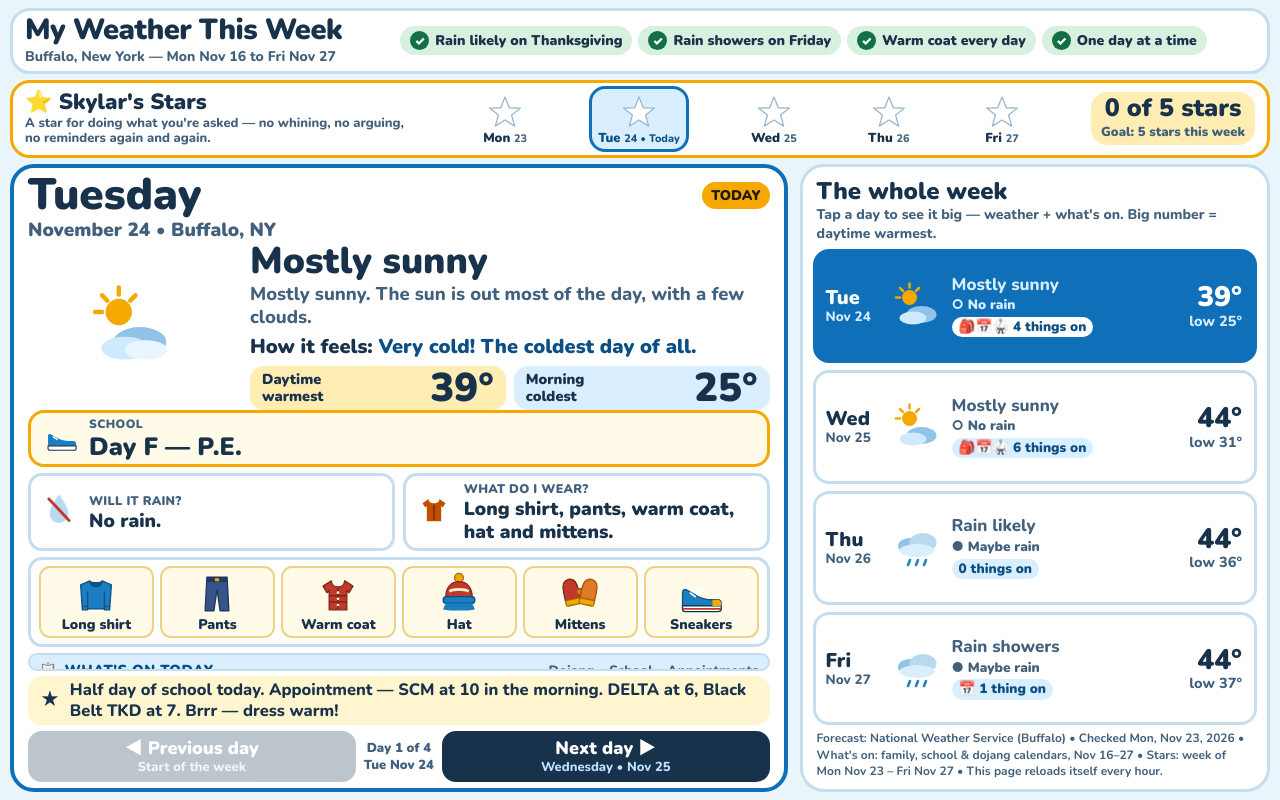
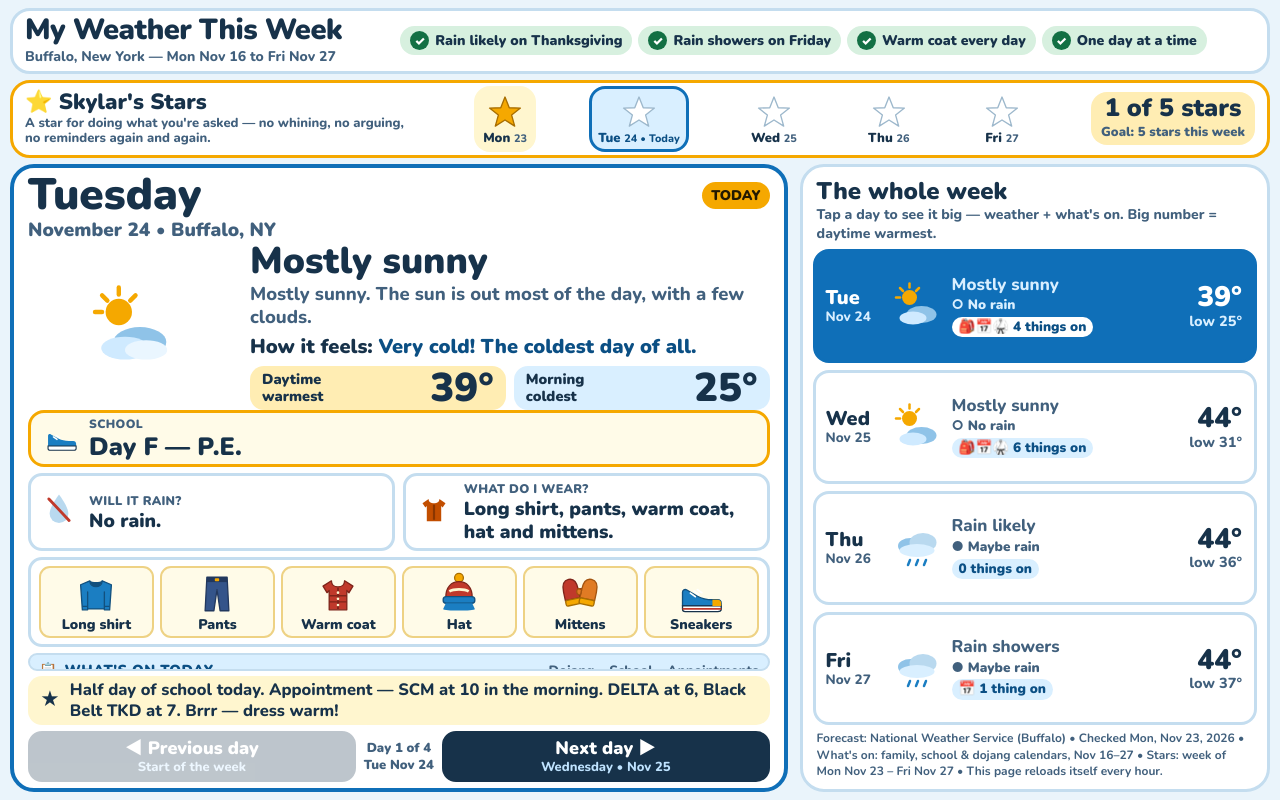
Before and after one commit to loop9-remixd/whatshouldiwear, a plain HTML site: page index.html in a window 1280 px wide. Drawn offline with nearby package versions, Linux system fonts and the light colour scheme.

Commit message:
Weather board: Skylar star Mon Nov 23 — 1 of 5

```diff
--- a/index.html
+++ b/index.html
@@ -539,7 +539,7 @@ var CAT_ICON = { dojang:"🥋", school:"🎒", appt:"📅" };
 var STAR_GOAL = 5;
 var STAR_STORAGE_KEY = "skylar-stars-week-2026-11-23";
 var STAR_WEEK = [
-  { short:"Mon", date:"November 23", earned:false },
+  { short:"Mon", date:"November 23", earned:true },
   { short:"Tue", date:"November 24", earned:false },
   { short:"Wed", date:"November 25", earned:false },
   { short:"Thu", date:"November 26", earned:false },
```
